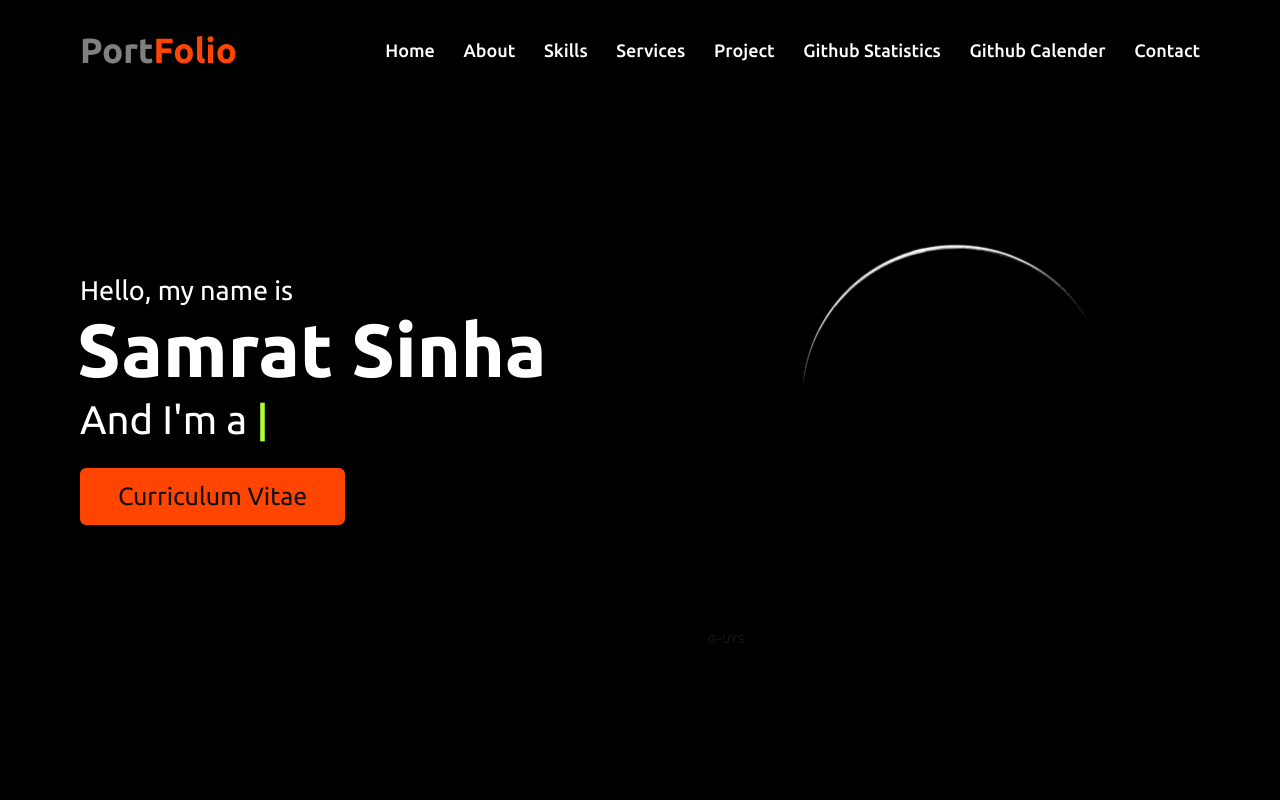
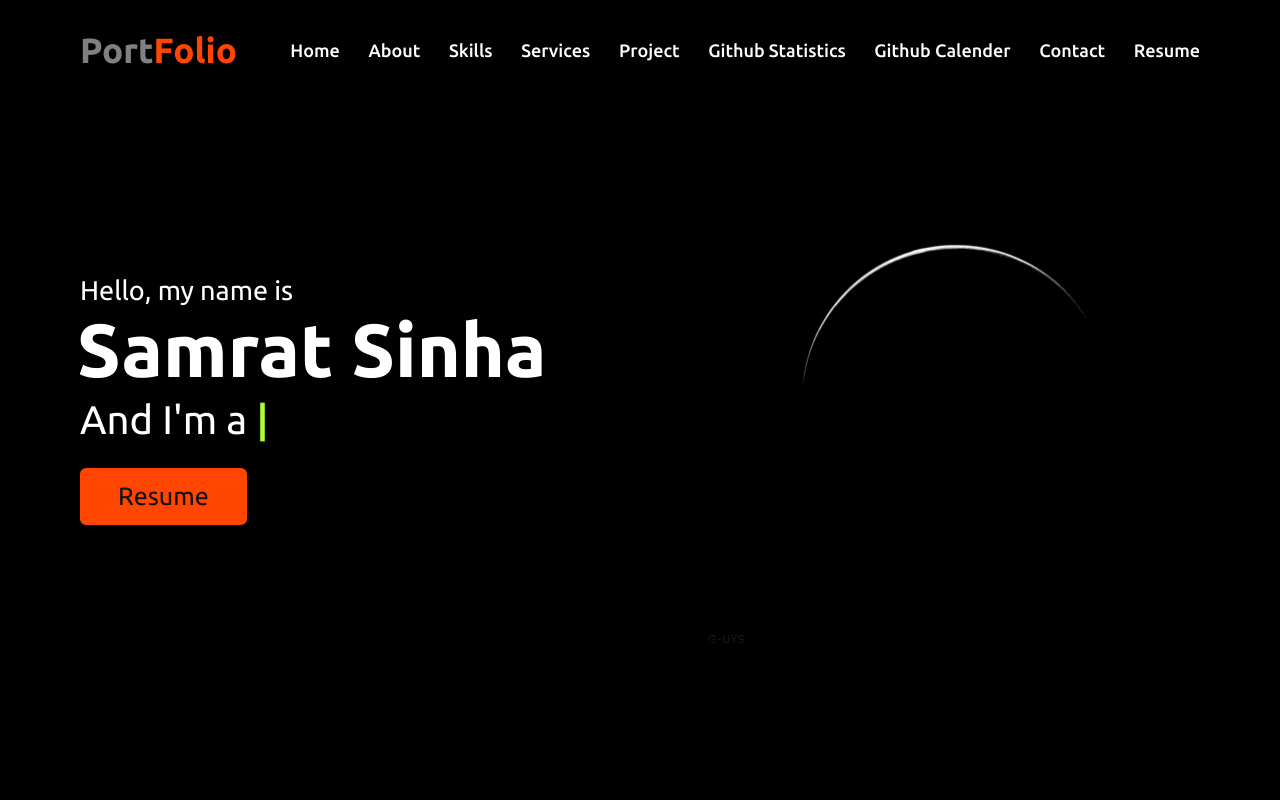
Before and after one commit to Samrat-Sinha/Samrat-Sinha.github.io, a plain HTML site: page index.html in a window 1280 px wide. Shown: the top 800 px of the page. Drawn offline with nearby package versions, Linux system fonts and the light colour scheme; a script that the page names is missing.

Commit message:
Updated PortFolio

```diff
--- a/index.html
+++ b/index.html
@@ -30,6 +30,7 @@
                 <li><a href="#stats" class="menu-btn">Github Statistics</a></li>
                 <li><a href="#cal" class="menu-btn">Github Calender</a></li>
                 <li><a href="#contact" class="menu-btn">Contact</a></li>
+                <li><a target="_blank" href="https://drive.google.com/file/d/16SNbCvPhnLSBVtJZWru50H5hWDSF7yuN/view?usp=sharing" class="menu-btn">Resume</a></li>
             </ul>
             <div class="menu-btn">
                 <i class="fas fa-bars"></i>
@@ -44,7 +45,7 @@
                 <div class="text-1">Hello, my name is</div>
                 <div class="text-2">Samrat Sinha</div>
                 <div class="text-3">And I'm a <span class="typing"></span></div>
-                <a href="./Images/SAMRAT_SINHA_Resume.pdf" download></i> Curriculum Vitae </a>
+                <a href="./Images/Samrat Sinha Resume.pdf" download></i> Resume </a>
             </div>
         </div>
     </section>
```
Also changed, not shown: 2 other files.
